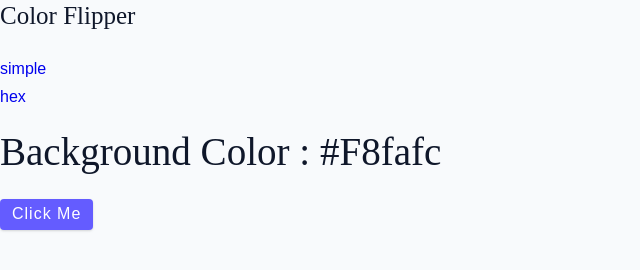
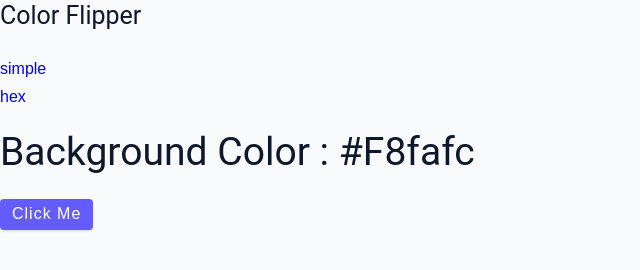
Before and after one commit to stormymayday/Color-Flipper, a plain HTML site: page index.html in a window 1280 px wide. Shown: the whole page, without its empty margins (0-640 px from the left). Drawn offline with Linux system fonts and the light colour scheme.

Commit message:
Changed fonts to 'Roboto' and 'Nunito'.

```diff
--- a/main.css
+++ b/main.css
@@ -5,7 +5,7 @@
 }
 
 /* fonts */
-@import url('https://fonts.googleapis.com/css?family=Karla:400|Spectral:400');
+@import url('https://fonts.googleapis.com/css2?family=Roboto:wght@400;500;600&family=Montserrat&display=swap');
 
 html {
     /*16px*/
@@ -45,8 +45,8 @@ html {
     --green-dark: #0f5132;
 
     /* fonts */
-    --headingFont: 'Spectral', serif;
-    --bodyFont: 'Karla', sans-serif;
+    --headingFont: 'Roboto', sans-serif;
+    --bodyFont: 'Nunito', sans-serif;
     --smallText: 0.7em;
 
     /* rest of the vars */
```
